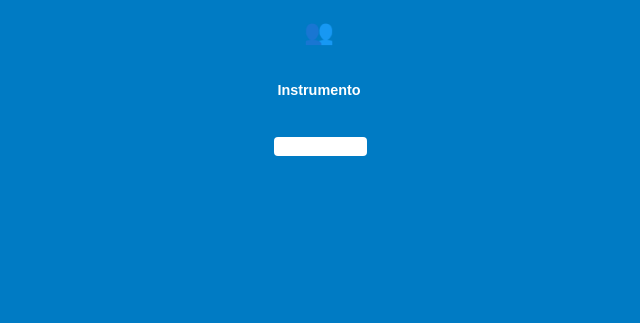
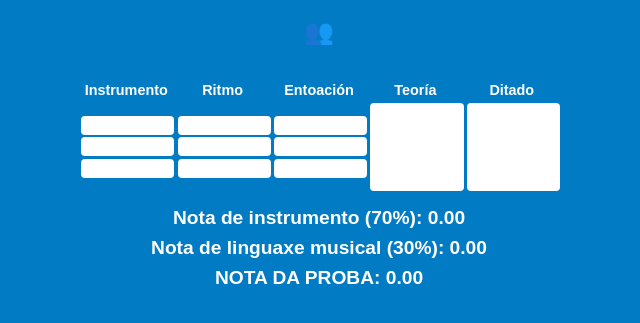
Before and after one commit to anchon1o/calculogp, a plain HTML site: page index.html in a window 1280 px wide. Shown: the part 67-390 px from the top of the page, without its empty margins (321-961 px from the left). Drawn offline with Linux system fonts and the light colour scheme.

Commit message:
Update index.html

```diff
--- a/index.html
+++ b/index.html
@@ -80,4 +80,107 @@
       <h4>Instrumento</h4>
       <div class="bloque-input" id="inst-individual">
         <input type="number" id="inst1" min="0" max="10" step="0.01">
-        <input type="number" id="inst2" min="
+        <input type="number" id="inst2" min="0" max="10" step="0.01">
+        <input type="number" id="inst3" min="0" max="10" step="0.01">
+      </div>
+      <div class="bloque-input" id="inst-consensuado" style="display:none;">
+        <input type="number" id="instC" min="0" max="10" step="0.01" style="height: 100%;">
+      </div>
+    </div>
+
+    <div class="columna">
+      <h4>Ritmo</h4>
+      <div class="bloque-input" id="ritmo-individual">
+        <input type="number" id="ritmo1" min="0" max="10" step="0.01">
+        <input type="number" id="ritmo2" min="0" max="10" step="0.01">
+        <input type="number" id="ritmo3" min="0" max="10" step="0.01">
+      </div>
+      <div class="bloque-input" id="ritmo-consensuado" style="display:none;">
+        <input type="number" id="ritmoC" min="0" max="10" step="0.01" style="height: 100%;">
+      </div>
+    </div>
+
+    <div class="columna">
+      <h4>Entoación</h4>
+      <div class="bloque-input" id="ento-individual">
+        <input type="number" id="ento1" min="0" max="10" step="0.01">
+        <input type="number" id="ento2" min="0" max="10" step="0.01">
+        <input type="number" id="ento3" min="0" max="10" step="0.01">
+      </div>
+      <div class="bloque-input" id="ento-consensuado" style="display:none;">
+        <input type="number" id="entoC" min="0" max="10" step="0.01" style="height: 100%;">
+      </div>
+    </div>
+
+    <div class="columna">
+      <h4>Teoría</h4>
+      <div class="bloque-input">
+        <input type="number" id="teoria" min="0" max="10" step="0.01" style="height: 100%;">
+      </div>
+    </div>
+
+    <div class="columna">
+      <h4>Ditado</h4>
+      <div class="bloque-input">
+        <input type="number" id="dictado" min="0" max="10" step="0.01" style="height: 100%;">
+      </div>
+    </div>
+  </div>
+
+  <div class="resultado" id="resultado-instrumento"></div>
+  <div class="resultado" id="resultado-linguaxe"></div>
+  <div class="resultado" id="resultado-final"></div>
+
+  <script>
+    let modo = "individual";
+
+    function cambiarModo() {
+      modo = (modo === "individual") ? "consensuado" : "individual";
+
+      document.getElementById("inst-individual").style.display = (modo === "individual") ? "flex" : "none";
+      document.getElementById("inst-consensuado").style.display = (modo === "consensuado") ? "flex" : "none";
+      document.getElementById("ritmo-individual").style.display = (modo === "individual") ? "flex" : "none";
+      document.getElementById("ritmo-consensuado").style.display = (modo === "consensuado") ? "flex" : "none";
+      document.getElementById("ento-individual").style.display = (modo === "individual") ? "flex" : "none";
+      document.getElementById("ento-consensuado").style.display = (modo === "consensuado") ? "flex" : "none";
+
+      document.getElementById("modo-btn").innerText = (modo === "individual") ? "👥" : "👤";
+      calcular();
+    }
+
+    function calcular() {
+      const val = id => parseFloat(document.getElementById(id)?.value) || 0;
+
+      const teoria = val("teoria");
+      const dictado = val("dictado");
+
+      let ritmo = 0, ento = 0, instrumento = 0;
+
+      if (modo === "individual") {
+        ritmo = (val("ritmo1") + val("ritmo2") + val("ritmo3")) / 3;
+        ento  = (val("ento1") + val("ento2") + val("ento3")) / 3;
+        instrumento = (val("inst1") + val("inst2") + val("inst3")) / 3;
+      } else {
+        ritmo = val("ritmoC");
+        ento  = val("entoC");
+        instrumento = val("instC");
+      }
+
+      const linguaxe = 0.10 * teoria + 0.30 * ritmo + 0.30 * ento + 0.30 * dictado;
+      const final = 0.70 * instrumento + 0.30 * linguaxe;
+
+      document.getElementById("resultado-instrumento").innerText = "Nota de instrumento (70%): " + (instrumento * 0.70).toFixed(2);
+      document.getElementById("resultado-linguaxe").innerText = "Nota de linguaxe musical (30%): " + (linguaxe * 0.30).toFixed(2);
+      document.getElementById("resultado-final").innerText = "NOTA DA PROBA: " + final.toFixed(2);
+    }
+
+    // Engadir listeners para recalcular automaticamente
+    window.onload = () => {
+      document.querySelectorAll("input[type='number']").forEach(el => {
+        el.addEventListener("input", calcular);
+      });
+      calcular();
+    };
+  </script>
+</body>
+</html>
```
